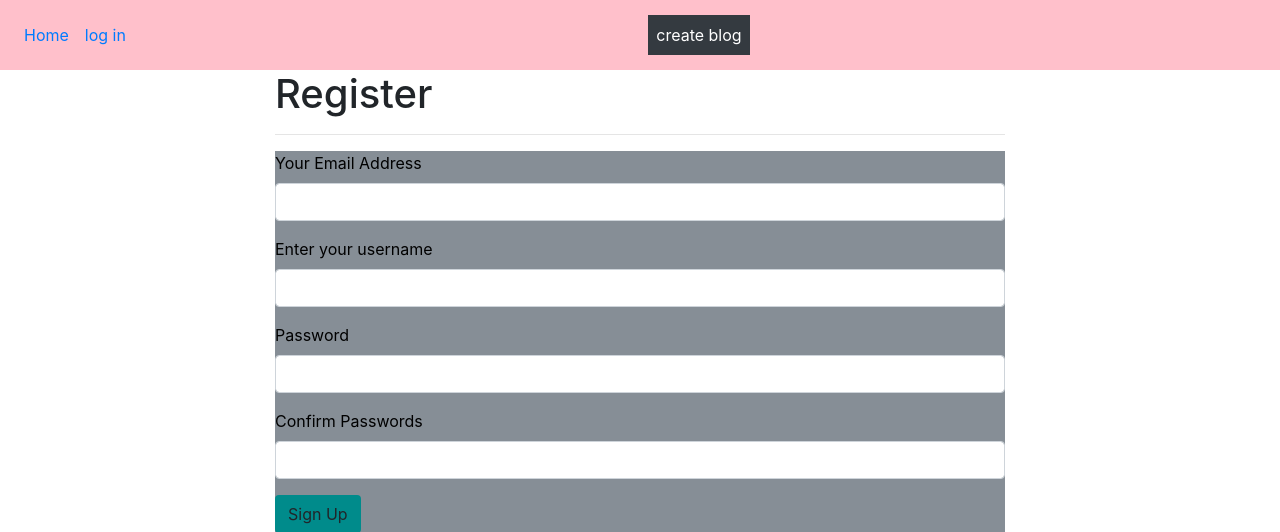
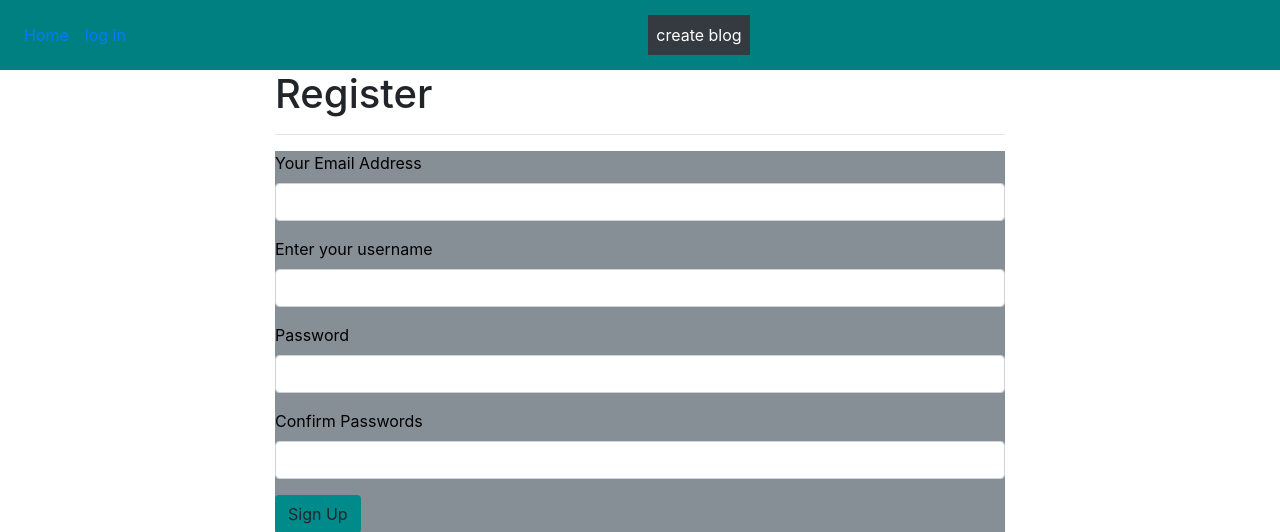
Before and after one commit to dhalianeza/blog-web, a Flask app: page /auth/register in a window 1280 px wide. Shown: the top 532 px of the page. Run offline with Flask 2, Linux system fonts and the light colour scheme; some libraries are stand-ins or nearby versions.

Commit message:
save changes

```diff
--- a/app/templates/navbar.html
+++ b/app/templates/navbar.html
@@ -1,4 +1,4 @@
-<nav class="navbar navbar-expand-lg  navbar-inverse navbar-fixed-top"style="background-color:pink;">
+<nav class="navbar navbar-expand-lg  navbar-inverse navbar-fixed-top"style="background-color:teal;">
     <div class="collapse navbar-collapse navbar-fixed-top" id="navbarNav">
       <ul class="navbar-nav">
         <li class="nav-item active">
@@ -9,6 +9,7 @@
         {% if current_user.is_authenticated %}
         <li class="nav-link" style="color:white;"> <a class="nav-link" href="{{url_for('main.profile',username=current_user.username)}}"> {{current_user.username}}</a></li>
         <li class="nav-item"> <a class="nav-link" href="{{url_for('auth.logout')}}">log out</a></li>
+
         {% else %}
         <li class="nav-item"><a class="nav-link" href="{{url_for('auth.login')}}">log in</a></li>
         {%endif%}
```
